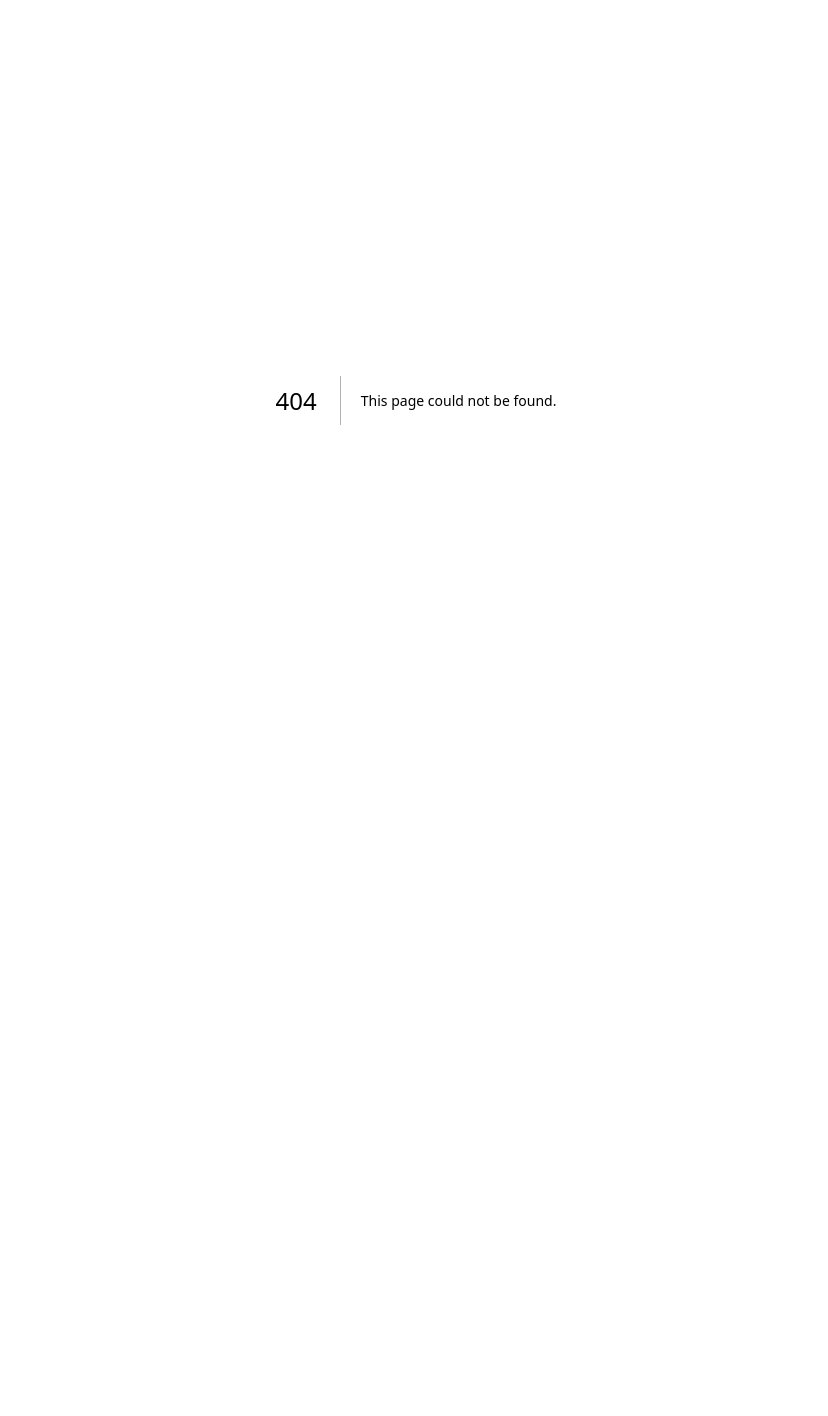
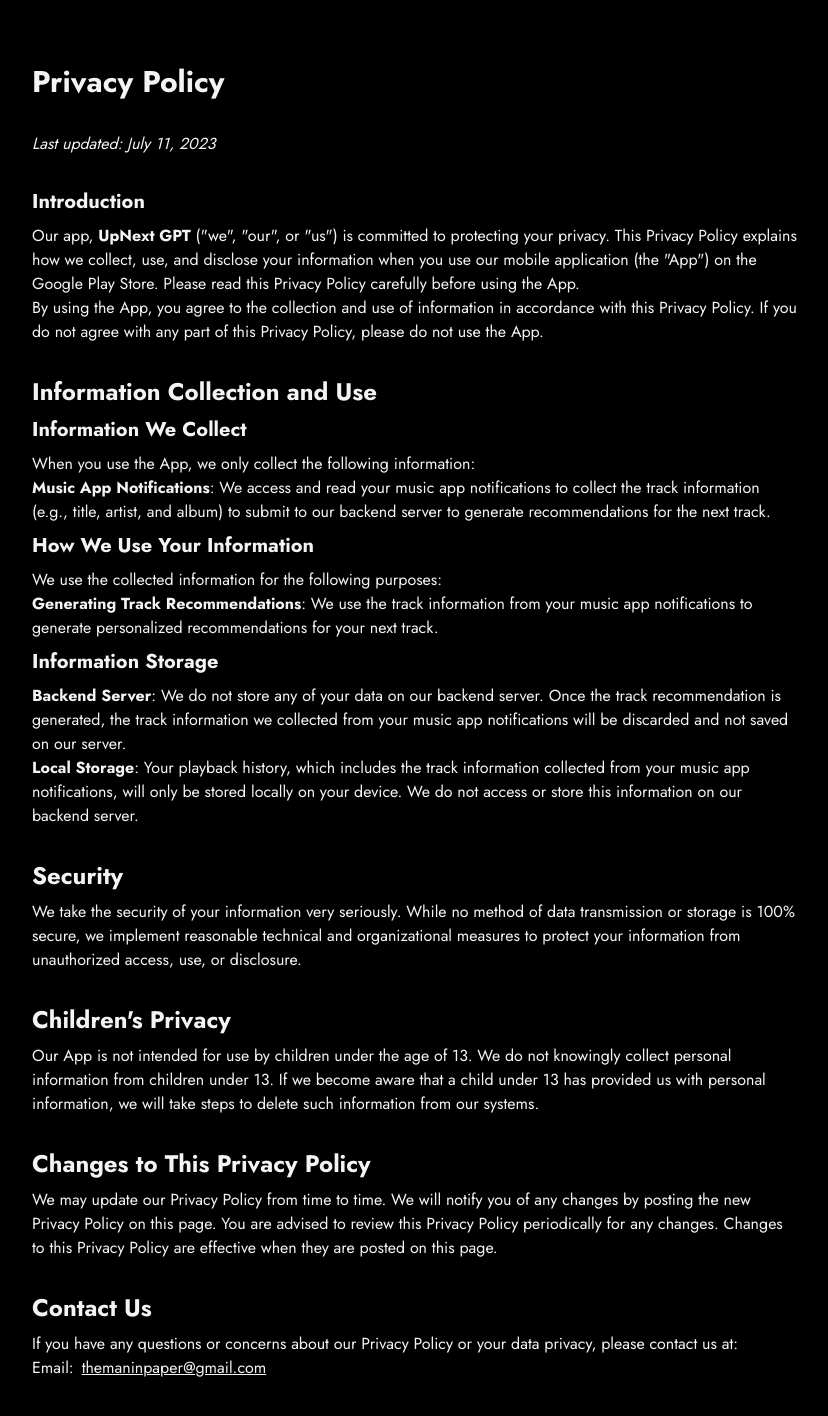
Before and after one commit to dokar3/upnext-gpt-web, a Next.js app: page /privacy in a window 1280 px wide. Before the commit this address had no page. Shown: the top 1416 px of the page, without its empty margins (224-1052 px from the left). Before the commit the page ends 800 px from the top, so only its background shows below. Built offline with nearby package versions, Linux system fonts and the light colour scheme.

Commit message:
Add privacy page

```diff
--- a/src/app/page.tsx
+++ b/src/app/page.tsx
@@ -1,3 +1,5 @@
+import Link from "next/link";
+
 export default function Home() {
   return (
     <main className="bg-black flex min-h-screen flex-col items-center justify-between p-8">
@@ -53,7 +55,12 @@
       </div>
 
       <div className="mt-12 w-full flex justify-between">
-        <div>© 2023 UpNext GPT</div>
+        <div>
+          © 2023 UpNext GPT
+          <Link href="/privacy" className="ml-4 hover:underline">
+            Privacy
+          </Link>
+        </div>
         <div className="flex items-center">
           <a
             href="https://twitter.com/EnDeepFour"
--- /dev/null
+++ b/src/app/privacy/page.tsx
@@ -0,0 +1,137 @@
+import { Metadata } from "next";
+
+export const metadata: Metadata = {
+  title: "Privacy Policy",
+  description: "Privacy Policy of the UpNextGPT App",
+};
+
+export default function PrivacyPolicy() {
+  return (
+    <div className="p-16 flex justify-center text-gray-100">
+      <div className="max-w-3xl">
+        <h1 id="privacy-policy" className="text-3xl font-bold">
+          Privacy Policy
+        </h1>
+        <p className="mt-8">
+          <em>Last updated: July 11, 2023</em>
+        </p>
+
+        <h2 id="introduction" className="mt-8 mb-2 text-xl font-bold">
+          Introduction
+        </h2>
+        <p>
+          Our app, <strong>UpNext GPT</strong> (&quot;we&quot;, &quot;our&quot;,
+          or &quot;us&quot;) is committed to protecting your privacy. This
+          Privacy Policy explains how we collect, use, and disclose your
+          information when you use our mobile application (the &quot;App&quot;)
+          on the Google Play Store. Please read this Privacy Policy carefully
+          before using the App.
+        </p>
+        <p>
+          By using the App, you agree to the collection and use of information
+          in accordance with this Privacy Policy. If you do not agree with any
+          part of this Privacy Policy, please do not use the App.
+        </p>
+
+        <h2
+          id="information-collection-and-use"
+          className="mt-8 mb-2 text-2xl font-bold"
+        >
+          Information Collection and Use
+        </h2>
+
+        <h3 id="information-we-collect" className="my-2 text-xl font-bold">
+          Information We Collect
+        </h3>
+        <p>When you use the App, we only collect the following information:</p>
+        <ul>
+          <li>
+            <strong>Music App Notifications</strong>: We access and read your
+            music app notifications to collect the track information (e.g.,
+            title, artist, and album) to submit to our backend server to
+            generate recommendations for the next track.
+          </li>
+        </ul>
+
+        <h3 id="how-we-use-your-information" className="my-2 text-xl font-bold">
+          How We Use Your Information
+        </h3>
+        <p>We use the collected information for the following purposes:</p>
+        <ul>
+          <li>
+            <strong>Generating Track Recommendations</strong>: We use the track
+            information from your music app notifications to generate
+            personalized recommendations for your next track.
+          </li>
+        </ul>
+
+        <h3 id="information-storage" className="my-2 text-xl font-bold">
+          Information Storage
+        </h3>
+        <ul>
+          <li>
+            <strong>Backend Server</strong>: We do not store any of your data on
+            our backend server. Once the track recommendation is generated, the
+            track information we collected from your music app notifications
+            will be discarded and not saved on our server.
+          </li>
+          <li>
+            <strong>Local Storage</strong>: Your playback history, which
+            includes the track information collected from your music app
+            notifications, will only be stored locally on your device. We do not
+            access or store this information on our backend server.
+          </li>
+        </ul>
+
+        <h2 id="security" className="mt-8 mb-2 text-2xl font-bold">
+          Security
+        </h2>
+        <p>
+          We take the security of your information very seriously. While no
+          method of data transmission or storage is 100% secure, we implement
+          reasonable technical and organizational measures to protect your
+          information from unauthorized access, use, or disclosure.
+        </p>
+
+        <h2 id="children-s-privacy" className="mt-8 mb-2 text-2xl font-bold">
+          Children&#39;s Privacy
+        </h2>
+        <p>
+          Our App is not intended for use by children under the age of 13. We do
+          not knowingly collect personal information from children under 13. If
+          we become aware that a child under 13 has provided us with personal
+          information, we will take steps to delete such information from our
+          systems.
+        </p>
+
+        <h2
+          id="changes-to-this-privacy-policy"
+          className="mt-8 mb-2 text-2xl font-bold"
+        >
+          Changes to This Privacy Policy
+        </h2>
+        <p>
+          We may update our Privacy Policy from time to time. We will notify you
+          of any changes by posting the new Privacy Policy on this page. You are
+          advised to review this Privacy Policy periodically for any changes.
+          Changes to this Privacy Policy are effective when they are posted on
+          this page.
+        </p>
+
+        <h2 id="contact-us" className="mt-8 mb-2 text-2xl font-bold">
+          Contact Us
+        </h2>
+        <p>
+          If you have any questions or concerns about our Privacy Policy or your
+          data privacy, please contact us at:
+        </p>
+        <p>
+          Email:
+          <a href="mailto:themaninpaper@gmail.com" className="ml-2 underline">
+            themaninpaper@gmail.com
+          </a>
+        </p>
+      </div>
+    </div>
+  );
+}
```
